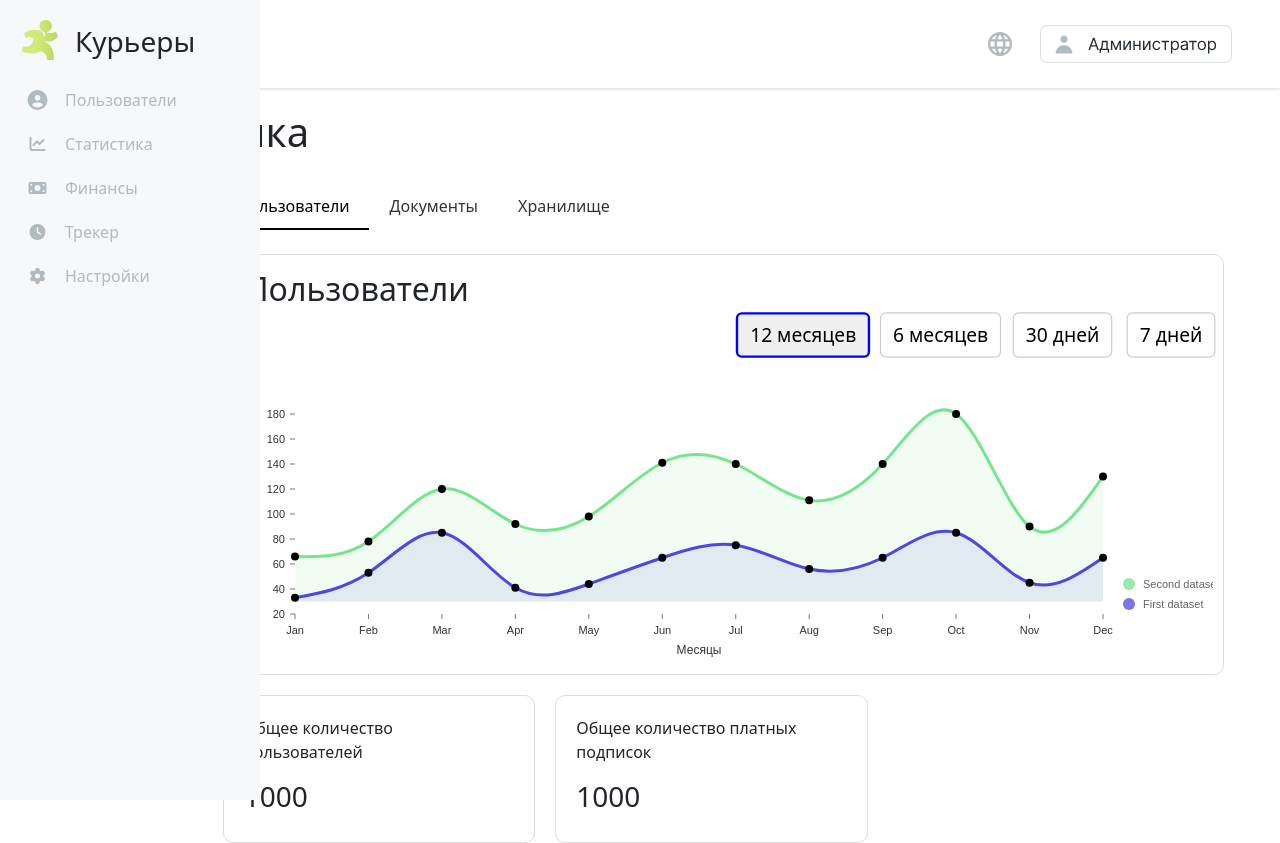
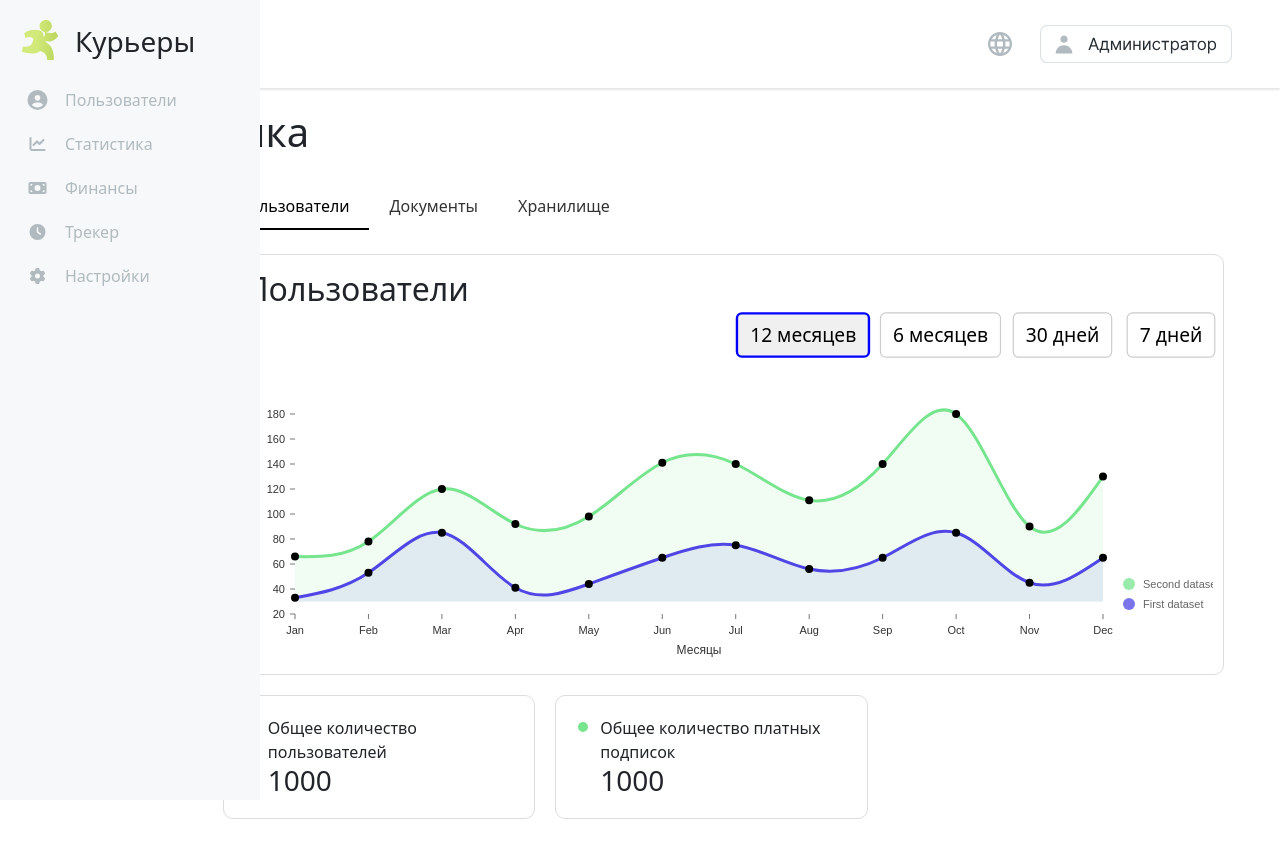
Before and after one commit to the1danie/DeliveryAppReact, a React (Vite) app: page /statistics in a window 1280 px wide. After the commit the page ends 819 px from the top, so only its background shows below. Built offline with nearby package versions, Linux system fonts and the light colour scheme.

Commit message:
statistics page done

```diff
--- a/src/components/Statistics/Main/SubCategory/StatisticsBlocks.jsx
+++ b/src/components/Statistics/Main/SubCategory/StatisticsBlocks.jsx
@@ -1,4 +1,6 @@
 import React from "react";
+import PurpleCircle from "../../../../assets/PurpleCircle.svg";
+import GreenCircle from "../../../../assets/GreenCircle.svg";
 
 const StatisticsBlocks = ({ totalUsers, totalPaidSubscriptions }) => {
   return (
@@ -9,7 +11,7 @@ const StatisticsBlocks = ({ totalUsers, totalPaidSubscriptions }) => {
         marginTop: "10px",
         gap: "20px", // Space between the blocks
         width: "50.4%", // Container width
-        marginLeft: "17.4%",
+        marginLeft: "17.4%", // Container alignment
       }}
     >
       <div
@@ -18,10 +20,21 @@ const StatisticsBlocks = ({ totalUsers, totalPaidSubscriptions }) => {
           padding: "20px", // Adjust padding as needed
           borderRadius: "10px",
           border: "1px solid #ddd",
+          display: "flex", // Corrected the display property
+          alignItems: "baseline", // Center items vertically
         }}
       >
-        <p>Общее количество пользователей</p>
-        <h3>{totalUsers}</h3>
+        <img
+          src={PurpleCircle}
+          alt="Purple Circle"
+          style={{
+            marginRight: "10px", // Space between the circle and text
+          }}
+        />
+        <div>
+          <p style={{ margin: 0 }}>Общее количество пользователей</p>
+          <h3 style={{ margin: 0 }}>{totalUsers}</h3>
+        </div>
       </div>
       <div
         style={{
@@ -29,10 +42,21 @@ const StatisticsBlocks = ({ totalUsers, totalPaidSubscriptions }) => {
           padding: "20px", // Adjust padding as needed
           borderRadius: "10px",
           border: "1px solid #ddd",
+          display: "flex", // Corrected the display property
+          alignItems: "baseline", // Center items vertically
         }}
       >
-        <p>Общее количество платных подписок</p>
-        <h3>{totalPaidSubscriptions}</h3>
+        <img
+          src={GreenCircle}
+          alt="Green Circle"
+          style={{
+            marginRight: "10px", // Space between the circle and text
+          }}
+        />
+        <div>
+          <p style={{ margin: 0 }}>Общее количество платных подписок</p>
+          <h3 style={{ margin: 0 }}>{totalPaidSubscriptions}</h3>
+        </div>
       </div>
     </div>
   );
```
Also changed, not shown: src/assets/GreenCircle.svg (added), src/assets/PurpleCircle.svg (added).
